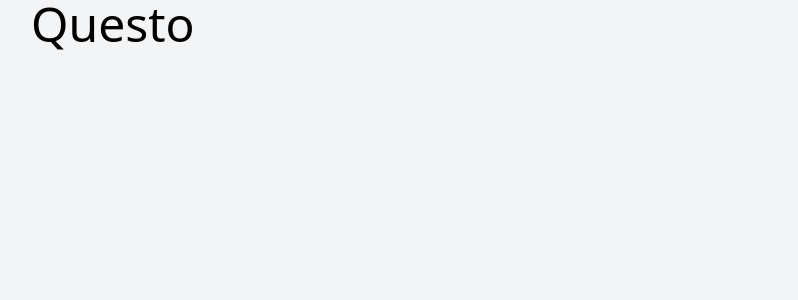
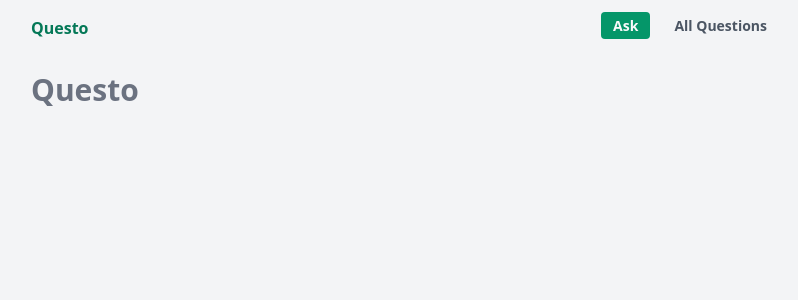
Before and after one commit to srijan-nayak/Questo, a Next.js app: page / in a window 1280 px wide. Shown: the top 300 px of the page, without its empty margins (241-1039 px from the left). Built offline with nearby package versions, Linux system fonts and the light colour scheme.

Commit message:
Add nav bar to the layout component

```diff
--- a/components/layout.tsx
+++ b/components/layout.tsx
@@ -1,11 +1,17 @@
 import { ReactNode } from "react";
+import NavBar from "@/components/nav-bar";
 
 interface LayoutProps {
   children: ReactNode;
 }
 
 const Layout = ({ children }: LayoutProps) => {
-  return <div className="container mx-auto max-w-screen-md px-4">{children}</div>;
+  return (
+    <div className="container flex flex-col gap-4 mx-auto max-w-screen-md px-4">
+      <NavBar />
+      {children}
+    </div>
+  );
 };
 
 export default Layout;
--- /dev/null
+++ b/components/nav-bar.tsx
@@ -0,0 +1,29 @@
+import Link from "next/link";
+
+const NavBar = () => {
+  return (
+    <nav className="flex justify-between py-4">
+      <Link href="/" className="font-bold text-emerald-700">
+        Questo
+      </Link>
+
+      <ul className="flex gap-6 text-sm font-semibold">
+        <li>
+          <Link
+            href="/questions/new"
+            className="bg-emerald-600 hover:bg-emerald-500 text-gray-50 py-1 px-3 rounded"
+          >
+            Ask
+          </Link>
+        </li>
+        <li>
+          <Link href="/questions" className="text-gray-600 hover:underline">
+            All Questions
+          </Link>
+        </li>
+      </ul>
+    </nav>
+  );
+};
+
+export default NavBar;
--- a/pages/index.tsx
+++ b/pages/index.tsx
@@ -3,7 +3,7 @@ import Layout from "@/components/layout";
 const Home = () => {
   return (
     <Layout>
-      <h1 className="text-5xl font-thin">Questo</h1>
+      <h1 className="text-3xl font-bold text-gray-500">Questo</h1>
     </Layout>
   );
 };
```
